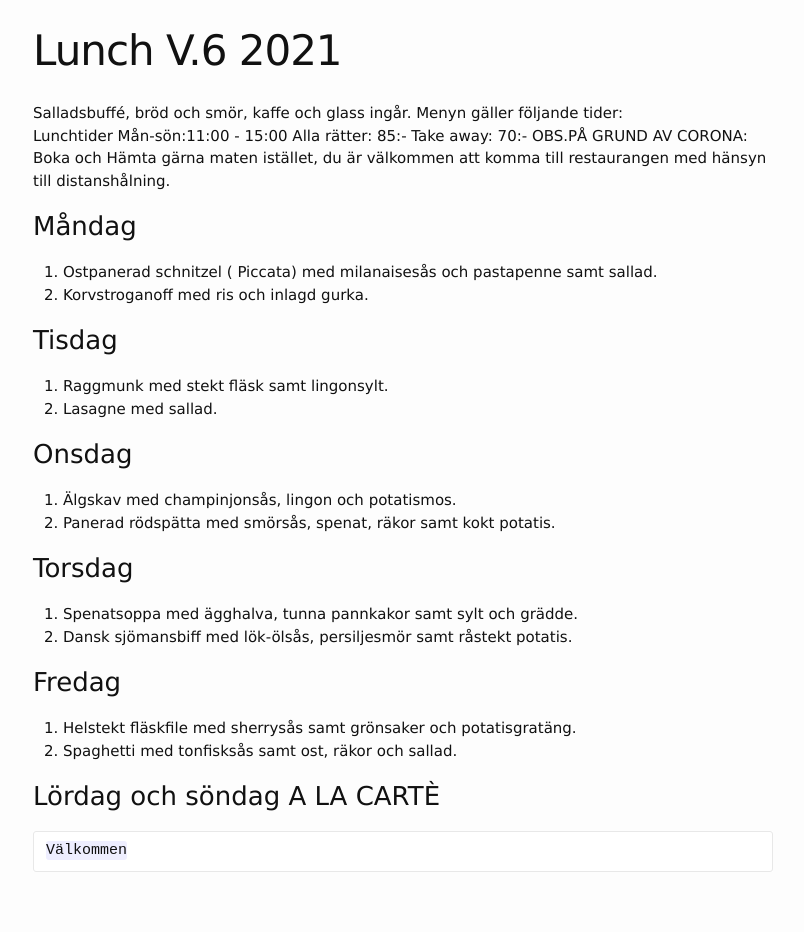
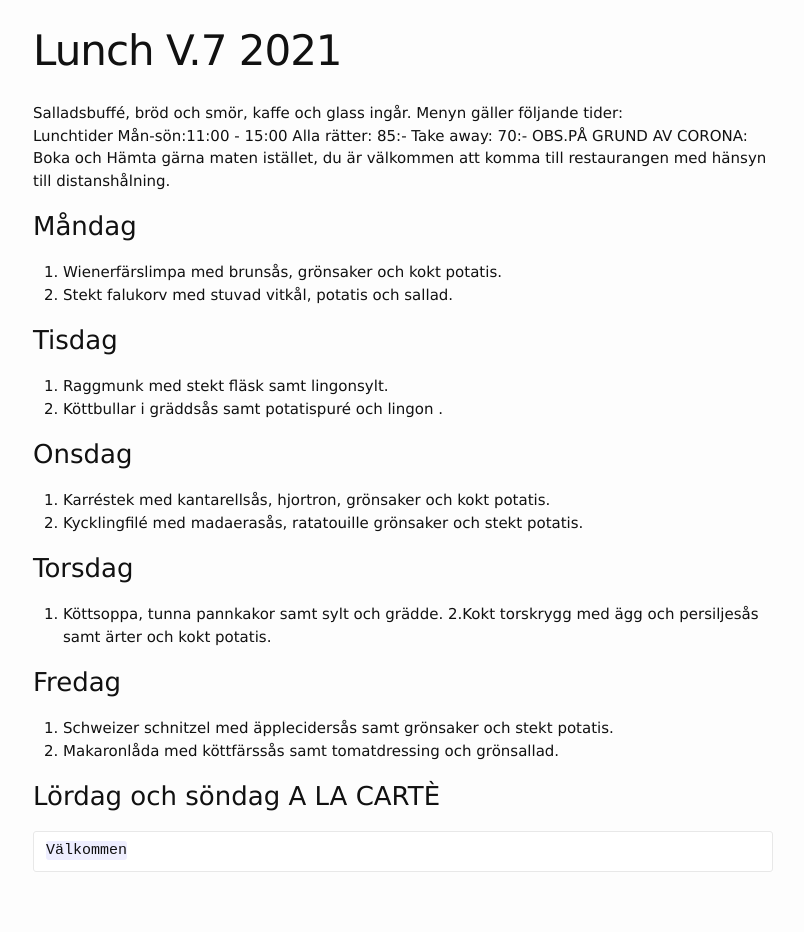
Before and after one commit to FarInn62/farinn62.github.io, a Jekyll site: the page built from lunch.md, in a window 1280 px wide. Shown: the whole page, without its empty margins (237-1041 px from the left). Built offline with Jekyll 4.4.1, drawn with Linux system fonts in a browser that asks for light colours.

Commit message:
Update lunch.md

```diff
--- a/lunch.md
+++ b/lunch.md
@@ -1,6 +1,6 @@
 ---
 layout: foodmenu
-title: Lunch V.6 2021
+title: Lunch V.7 2021
 permalink: /lunch/
 published: true
 ---
@@ -12,24 +12,24 @@ OBS.PÅ GRUND AV CORONA: Boka och Hämta gärna maten istället, du är välkomm
 
 
 ### Måndag
-1. Ostpanerad schnitzel ( Piccata) med milanaisesås och pastapenne samt sallad.
-2. Korvstroganoff med ris och inlagd gurka.
+1. Wienerfärslimpa med brunsås, grönsaker och kokt potatis.
+2. Stekt falukorv med stuvad vitkål, potatis och sallad.
 
 ### Tisdag
 1. Raggmunk med stekt fläsk samt lingonsylt.
-2. Lasagne med sallad.
+2. Köttbullar i gräddsås samt potatispuré och lingon .
 
 ### Onsdag
-1. Älgskav med champinjonsås, lingon och potatismos.
-2. Panerad rödspätta med smörsås, spenat, räkor samt kokt potatis.
+1. Karréstek med kantarellsås, hjortron, grönsaker och kokt potatis.
+2. Kycklingfilé med madaerasås, ratatouille grönsaker och stekt potatis.
 
 ### Torsdag
-1. Spenatsoppa med ägghalva, tunna pannkakor samt sylt och grädde.
-2. Dansk sjömansbiff med lök-ölsås, persiljesmör samt råstekt potatis.
+1. Köttsoppa, tunna pannkakor samt sylt och grädde.
+2.Kokt torskrygg med ägg och persiljesås samt ärter och kokt potatis.
 
 ### Fredag
-1. Helstekt fläskfile med sherrysås samt grönsaker och potatisgratäng.
-2. Spaghetti med tonfisksås samt ost, räkor och sallad.
+1. Schweizer schnitzel med äpplecidersås samt grönsaker och stekt potatis.
+2. Makaronlåda med köttfärssås samt tomatdressing och grönsallad.
 
 
 ### Lördag och söndag   A LA CARTÈ
```
